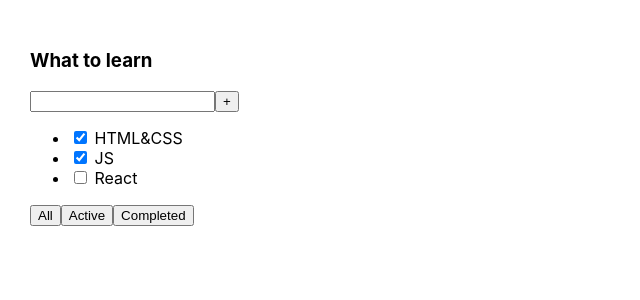
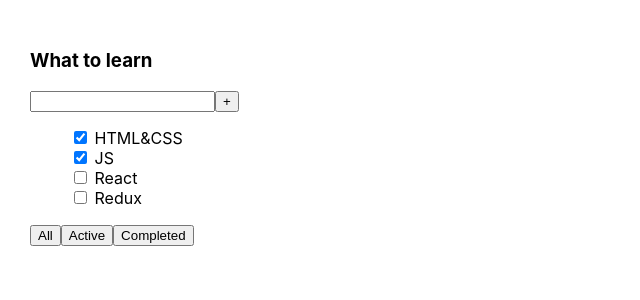
Before and after one commit to hrsk/classwork-todolist, a React (Create React App) app: page / in a window 1280 px wide. Shown: the top 300 px of the page, without its empty margins (0-640 px from the left). Built offline with nearby package versions, Linux system fonts and the light colour scheme.

Commit message:
todolist component, props

```diff
--- a/src/App.tsx
+++ b/src/App.tsx
@@ -1,26 +1,11 @@
 import React from 'react';
 import './App.css';
+import {Todolist} from "./Todolist";
 
-export function App() {
+export const App = (props: any) => {
     return (
         <div className="App">
-            <div>
-                <h3>What to learn</h3>
-                <div>
-                    <input/>
-                    <button>+</button>
-                </div>
-                <ul>
-                    <li><input type="checkbox" checked={true}/> <span>HTML&CSS</span></li>
-                    <li><input type="checkbox" checked={true}/> <span>JS</span></li>
-                    <li><input type="checkbox" checked={false}/> <span>React</span></li>
-                </ul>
-                <div>
-                    <button>All</button>
-                    <button>Active</button>
-                    <button>Completed</button>
-                </div>
-            </div>
+            <Todolist title={'What to learn'} tasks={props.tasks}/>
         </div>
     );
 }
--- /dev/null
+++ b/src/Todolist.tsx
@@ -0,0 +1,24 @@
+import React from "react";
+
+export const Todolist = (props: any) => {
+    return (
+        <div>
+            <h3>{props.title}</h3>
+            <div>
+                <input/>
+                <button>+</button>
+            </div>
+            <ul style={{listStyle: 'none'}}>
+                <li><input type="checkbox" checked={props.tasks[0].isDone}/> <span>{props.tasks[0].title}</span></li>
+                <li><input type="checkbox" checked={props.tasks[1].isDone}/> <span>{props.tasks[1].title}</span></li>
+                <li><input type="checkbox" checked={props.tasks[2].isDone}/> <span>{props.tasks[2].title}</span></li>
+                <li><input type="checkbox" checked={props.tasks[3].isDone}/> <span>{props.tasks[3].title}</span></li>
+            </ul>
+            <div>
+                <button>All</button>
+                <button>Active</button>
+                <button>Completed</button>
+            </div>
+        </div>
+    )
+}
--- a/src/index.tsx
+++ b/src/index.tsx
@@ -4,13 +4,18 @@
 import {App} from './App';
 import reportWebVitals from './reportWebVitals';
 
+const tasks1 = [
+    {id: 1, title: 'HTML&CSS', isDone: true},
+    {id: 2, title: 'JS', isDone: true},
+    {id: 3, title: 'React', isDone: false},
+    {id: 4, title: 'Redux', isDone: false},
+];
+
 const root = ReactDOM.createRoot(
-  document.getElementById('root') as HTMLElement
+    document.getElementById('root') as HTMLElement
 );
 root.render(
-  <React.StrictMode>
-    <App />
-  </React.StrictMode>
+    <App tasks={tasks1}/>,
 );
 
 // If you want to start measuring performance in your app, pass a function
```
